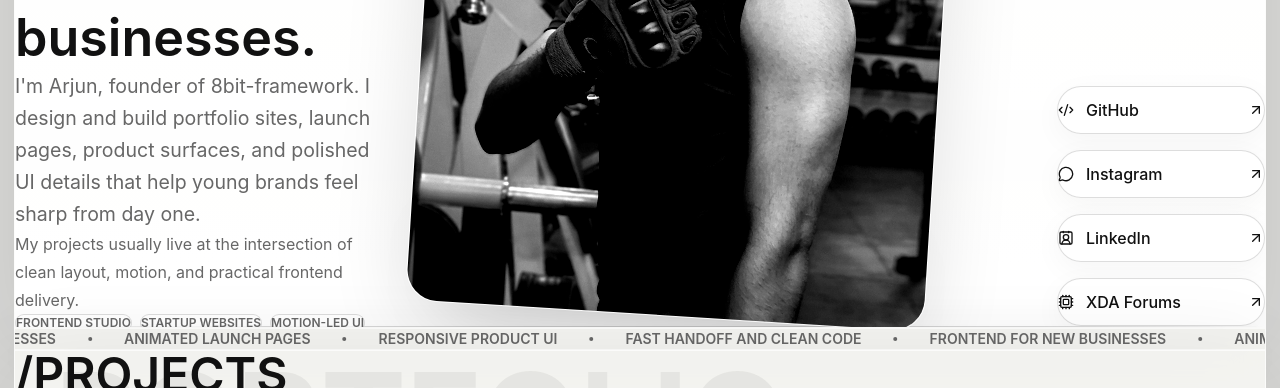
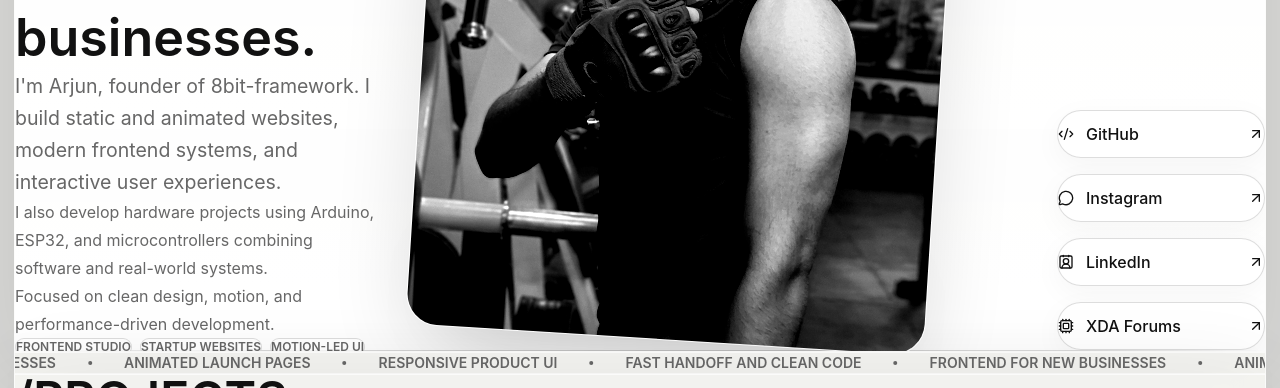
Before and after one commit to silversoul2k5/8bit-framework, a Next.js app: page / in a window 1280 px wide. Shown: the part 689-1077 px from the top of the page. Built offline with nearby package versions, Linux system fonts and the light colour scheme.

Commit message:
bio change

```diff
--- a/src/components/sections/Hero.tsx
+++ b/src/components/sections/Hero.tsx
@@ -45,7 +45,7 @@ const Hero = () => {
     <section
       id="home"
       ref={panelRef}
-      className="section-anchor relative px-2 pb-4 pt-24 md:px-3 md:pt-30 lg:px-4 lg:pt-34"
+      className="section-anchor relative px-2 pb-4 pt-36 md:px-3 md:pt-40 lg:px-4 lg:pt-44"
     >
       <div className="section-shell">
         <section className="panel-shell relative overflow-hidden px-3 py-5 md:px-7 md:py-7 lg:px-10 lg:py-9">
@@ -82,12 +82,13 @@ const Hero = () => {
                   Building clean, animated frontends for new businesses.
                 </h1>
                 <p className="mt-5 text-lg leading-8 text-[var(--muted)] md:text-[1.22rem]">
-                  I&apos;m Arjun, founder of 8bit-framework. I design and build portfolio sites, launch pages,
-                  product surfaces, and polished UI details that help young brands feel sharp from day one.
+                  I&apos;m Arjun, founder of 8bit-framework. I build static and animated websites, modern frontend systems, and interactive user experiences.
                 </p>
                 <p className="mt-4 text-base leading-7 text-[var(--muted)]">
-                  My projects usually live at the intersection of clean layout, motion, and practical frontend
-                  delivery.
+                  I also develop hardware projects using Arduino, ESP32, and microcontrollers combining software and real-world systems.
+                </p>
+                <p className="mt-4 text-base leading-7 text-[var(--muted)]">
+                  Focused on clean design, motion, and performance-driven development.
                 </p>
 
                 <div className="mt-6 flex flex-wrap gap-2 text-xs font-semibold uppercase tracking-[0.18em] text-[var(--muted)]">
```
